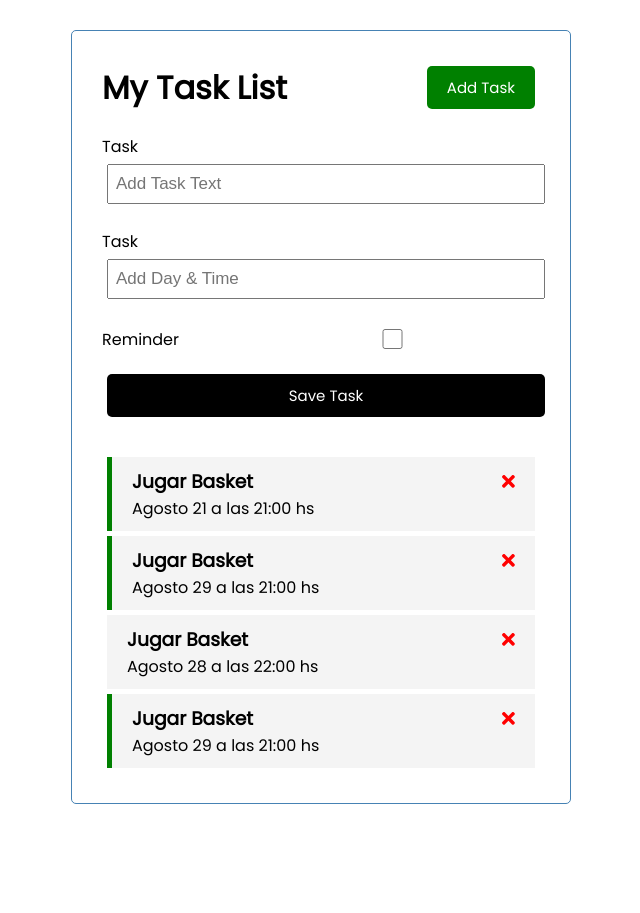
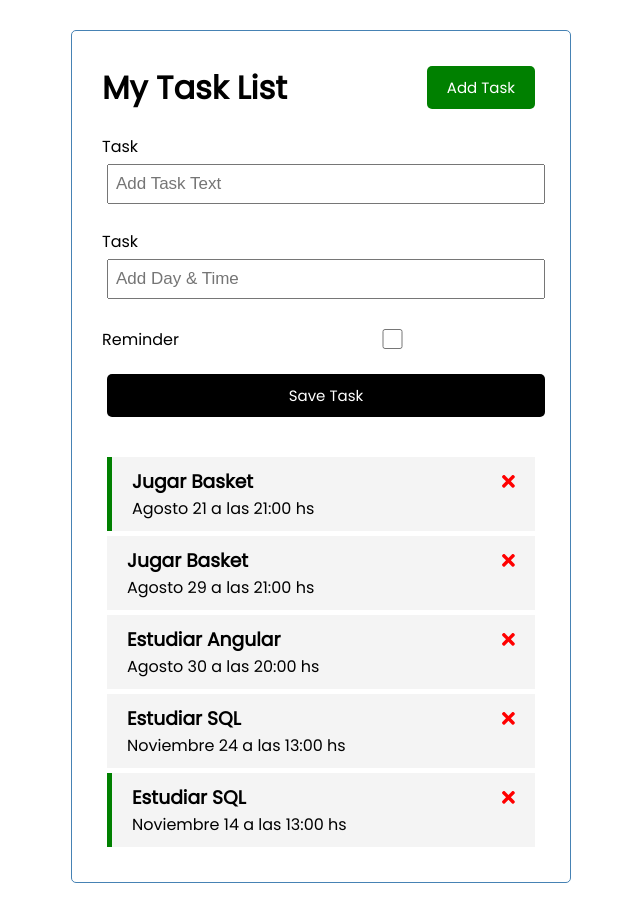
Before and after one commit to groialeonardo/task-list, an Angular app: page / in a window 1280 px wide. Shown: the whole page, without its empty margins (319-959 px from the left). Before the commit the page ends 834 px from the top, so only its background shows below. Built offline with nearby package versions, Linux system fonts and the light colour scheme; data requests are answered from the project's data file.

Commit message:
Agregado de funcionalidad en base de datos y en front

```diff
--- a/db.json
+++ b/db.json
@@ -10,19 +10,25 @@
       "id": 2,
       "text": "Jugar Basket",
       "day": "Agosto 29 a las 21:00 hs",
-      "reminder": true
-    },
-    {
-      "id": 3,
-      "text": "Jugar Basket",
-      "day": "Agosto 28 a las 22:00 hs",
       "reminder": false
     },
     {
-      "id": 4,
-      "text": "Jugar Basket",
-      "day": "Agosto 29 a las 21:00 hs",
-      "reminder": true
+      "text": "Estudiar Angular",
+      "day": "Agosto 30 a las 20:00 hs",
+      "reminder": false,
+      "id": 3
+    },
+    {
+      "text": "Estudiar SQL",
+      "day": "Noviembre 24 a las 13:00 hs",
+      "reminder": false,
+      "id": 4
+    },
+    {
+      "text": "Estudiar SQL",
+      "day": "Noviembre 14 a las 13:00 hs",
+      "reminder": true,
+      "id": 5
     }
   ]
 }
--- a/src/app/components/add-task/add-task.component.ts
+++ b/src/app/components/add-task/add-task.component.ts
@@ -1,4 +1,5 @@
-import { Component, OnInit } from '@angular/core';
+import { Component, OnInit, EventEmitter, Output } from '@angular/core';
+import { Task } from 'src/app/Task';
 
 @Component({
   selector: 'app-add-task',
@@ -6,6 +7,8 @@ import { Component, OnInit } from '@angular/core';
   styleUrls: ['./add-task.component.css']
 })
 export class AddTaskComponent implements OnInit {
+
+  @Output() addTaskEvent:EventEmitter<Task> = new EventEmitter()
 
   text:string ="";
   day:string = "";
@@ -17,7 +20,21 @@ export class AddTaskComponent implements OnInit {
   }
 
   onSubmit(){
-    console.log(this.text+" "+this.day+" "+this.reminder)
+
+    if(this.text.length === 0){
+      alert("Please add a Task!");
+      return
+    }
+
+    const {text,day,reminder} = this;
+
+    const newTask = {text,day,reminder};
+
+    console.log(newTask)
+
+    this.addTaskEvent.emit(newTask)
+
+
   }
 
 }
--- a/src/app/components/tasks/tasks.component.html
+++ b/src/app/components/tasks/tasks.component.html
@@ -1,4 +1,6 @@
-<app-add-task>
+<app-add-task
+  (addTaskEvent) = "addTask($event)"
+>
 
 </app-add-task>
 
--- a/src/app/components/tasks/tasks.component.ts
+++ b/src/app/components/tasks/tasks.component.ts
@@ -37,4 +37,11 @@ export class TasksComponent implements OnInit {
 
   }
 
+  addTask(task:Task) {
+
+    this.taskService.addTask(task).subscribe((t)=>(
+      this.tasks.push(t)
+    ))
+  }
+
 }
--- a/src/app/services/task.service.ts
+++ b/src/app/services/task.service.ts
@@ -32,21 +32,31 @@ export class TaskService {
     return  task;*/
   }
 
-  deleteTask(task:Task) : Observable<Task[]> {
+  deleteTask(task:Task) : Observable<Task> {
 
    const url = `${this.apiUrl}/${task.id}`;
 
-   return this.httpClient.delete<Task[]>(url)
+   return this.httpClient.delete<Task>(url)
 
   }
 
-  updateTasksReminder(task:Task) : Observable<Task[]> {
+  updateTasksReminder(task:Task) : Observable<Task> {
 
     const url = `${this.apiUrl}/${task.id}`;
-    return this.httpClient.put<Task[]>(url,task,httpOptions)
+    return this.httpClient.put<Task>(url,task,httpOptions)
+
+
+  }
+
+  addTask(task:Task) : Observable<Task> {
+
+    const url = `${this.apiUrl}/${task.id}`;
+    return this.httpClient.post<Task>(this.apiUrl,task,httpOptions)
 
 
   }
 
 
+
+
 }
```
